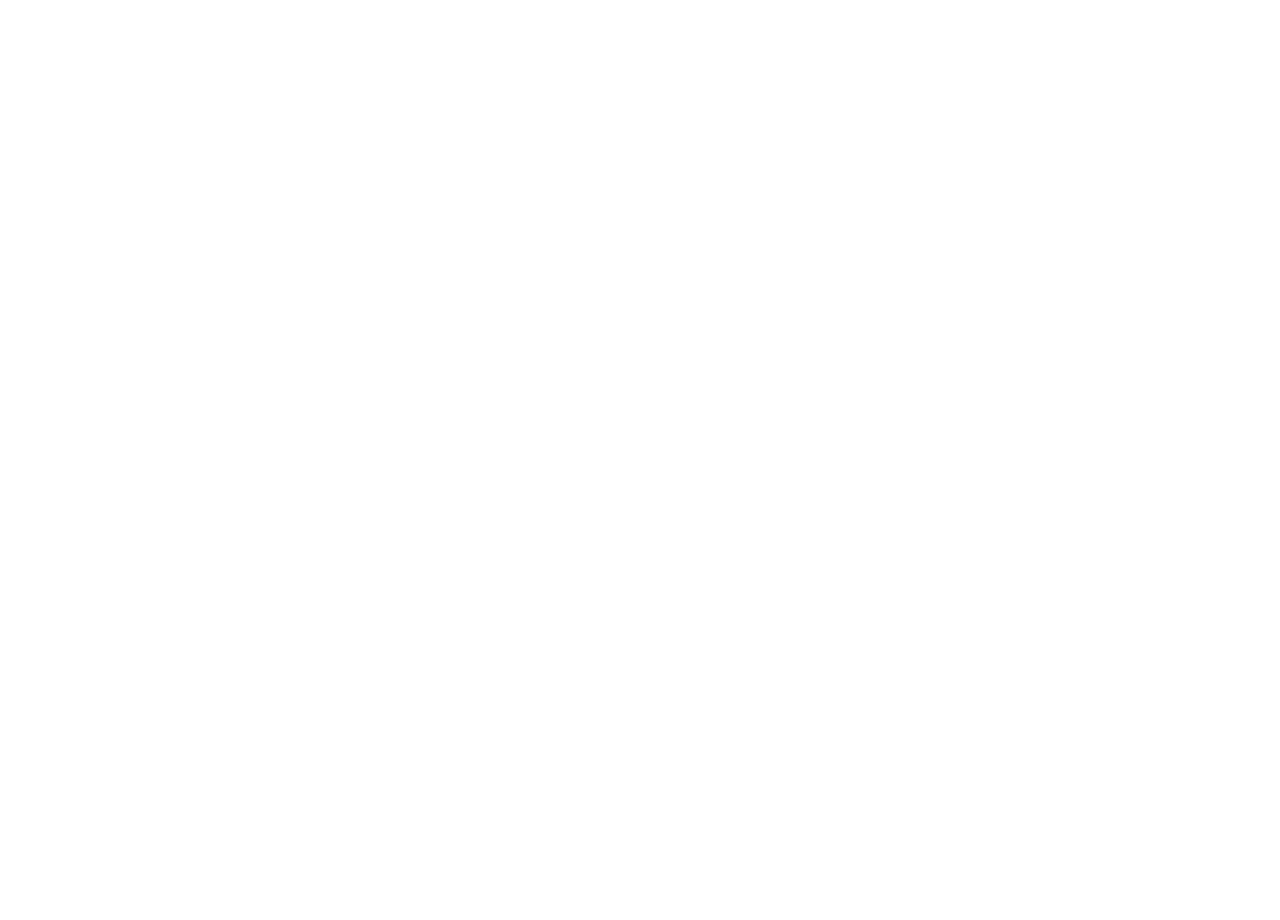
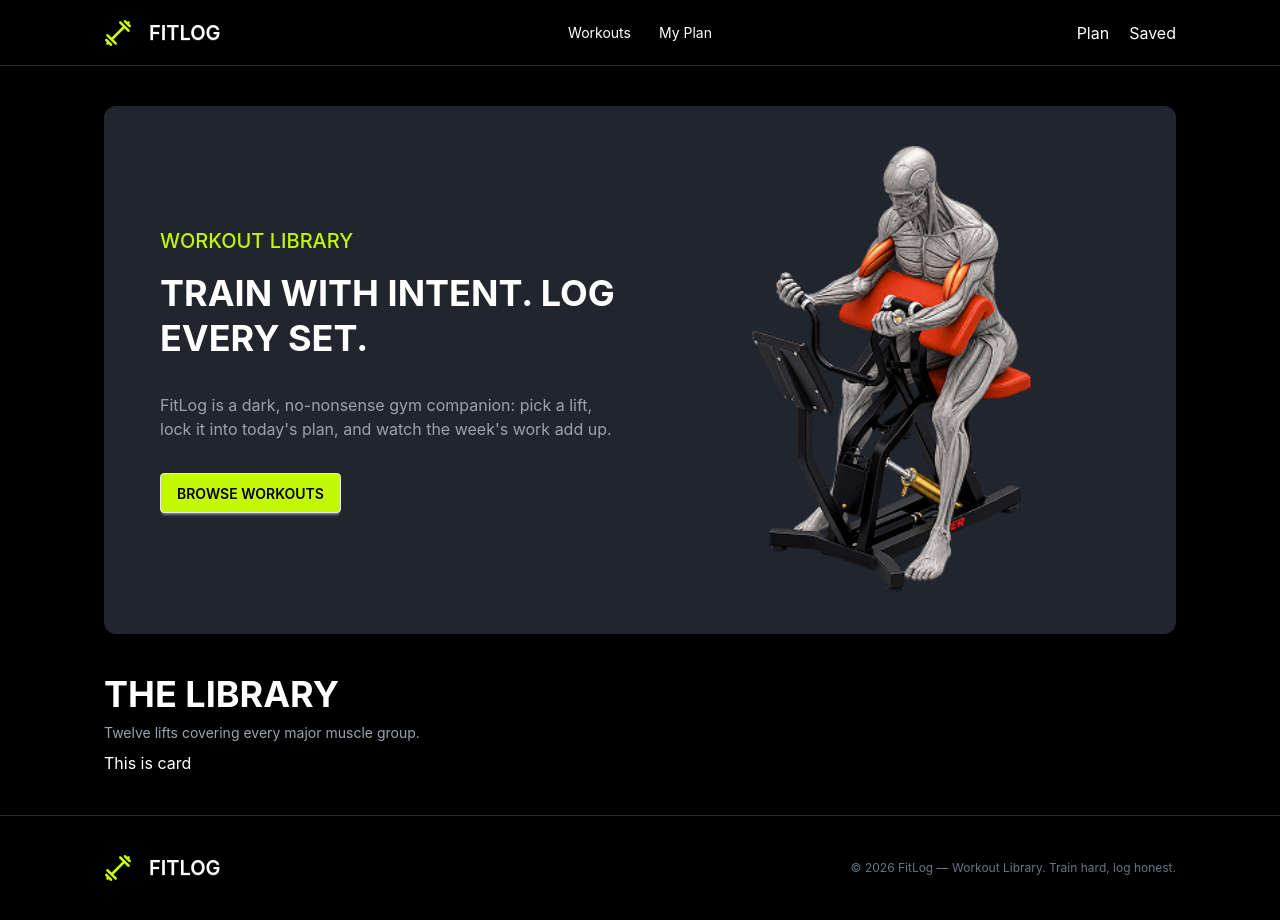
Before and after one commit to mdraju116/FitLog-A6, a Next.js app in the folder fit-log/: page / in a window 1280 px wide. Before the commit the page ends 800 px from the top, so only its background shows below. Built offline with nearby package versions, Linux system fonts and the light colour scheme.

Commit message:
navbar-hero-and-footer-completed

```diff
--- a/fit-log/app/components/homepage/Banner.tsx
+++ b/fit-log/app/components/homepage/Banner.tsx
@@ -0,0 +1,45 @@
+import Image from "next/image";
+
+import heroImg from "@/assets/banner.png";
+
+const Banner = () => {
+  return (
+    <div className="container mx-auto px-4 sm:px-16 lg:px-26 my-6 sm:my-8 lg:my-10">
+      <div className="hero bg-[#20252e] shadow-md py-4 sm:py-6 rounded-xl px-4 sm:px-6 lg:px-10">
+        <div className="hero-content flex-col justify-between lg:flex-row-reverse gap-8 lg:gap-12">
+
+          {/* Hero Image */}
+          <Image
+            src={heroImg}
+            alt="Hero Image"
+            className="w-full max-w-70 sm:max-w-87 lg:max-w-md h-auto"
+          />
+
+          {/* Hero Content */}
+          <div className="space-y-4 text-center lg:text-left">
+
+            <h2 className="text-[#c2f800] text-base sm:text-xl font-medium">
+              WORKOUT LIBRARY
+            </h2>
+
+            <h1 className="text-3xl sm:text-4xl lg:text-4.5xl font-bold leading-tight">
+              TRAIN WITH INTENT. LOG <br /> EVERY SET.
+            </h1>
+
+            <p className="py-3 sm:py-4 text-[#9ca3af] text-base sm:text-[14px] lg:text-[16px] font-normal">
+              FitLog is a dark, no-nonsense gym companion: pick a lift, lock it
+              into today&apos;s plan, and watch the week&apos;s work add up.
+            </p>
+
+            <button className="btn bg-[#c2f800] text-black">
+              BROWSE WORKOUTS
+            </button>
+
+          </div>
+        </div>
+      </div>
+    </div>
+  );
+};
+
+export default Banner;
--- a/fit-log/app/components/homepage/WorkoutLibrary.tsx
+++ b/fit-log/app/components/homepage/WorkoutLibrary.tsx
@@ -0,0 +1,23 @@
+import WorkoutLibraryCard from "../shared/WorkoutLibraryCard";
+
+
+const WorkoutLibrary = () => {
+    return (
+        <div className="container mx-auto px-26 space-y-2">
+            <h1 className="text-white text-4xl font-bold">THE LIBRARY</h1>
+            <p className="text-[14px] font-normal text-[#9ca3af]">Twelve lifts covering every major muscle group.</p>
+
+        <div className="grid grid-cols-3 gap-2">
+
+            <WorkoutLibraryCard></WorkoutLibraryCard>
+
+        </div>
+
+
+        </div>
+
+
+    );
+};
+
+export default WorkoutLibrary;
--- a/fit-log/app/components/shared/Footer.tsx
+++ b/fit-log/app/components/shared/Footer.tsx
@@ -0,0 +1,32 @@
+
+import Link from "next/link";
+import Image from "next/image";
+import logo from "@/assets/logo.png"
+
+const Footer = () => {
+    return (
+        <div className="bg-black shadow-md mt-10">
+            <hr  className="text-[#292b28]"/>
+
+            <div className="container mx-auto px-4 sm:px-16 lg:px-26 flex justify-between items-center py-8">
+               <div className="flex items-center">
+                <Image
+                     src={logo}
+                     alt="Navbar Logo"
+                     className="rotate-90 w-7 h-7"
+                />
+                <Link href="/" className="btn btn-ghost text-lg sm:text-xl text-white" >
+                        FITLOG
+               </Link>
+               </div>
+
+               <p className="text-[12px] text-[#6b7280] font-normal">© 2026 FitLog — Workout Library. Train hard, log honest.</p>
+
+
+            </div>
+
+        </div>
+    );
+};
+
+export default Footer;
--- a/fit-log/app/components/shared/Navbar.tsx
+++ b/fit-log/app/components/shared/Navbar.tsx
@@ -0,0 +1,90 @@
+
+import Link from "next/link";
+import logo from "@/assets/logo.png";
+import Image from "next/image";
+
+const Navbar = () => {
+    const links = (
+        <>
+            <li>  <Link href="/">Workouts</Link></li>
+            <li> <Link href="/myplan">My Plan</Link> </li>
+        </>
+    );
+
+    return (
+        <div className="bg-black shadow-md">
+            <div className="navbar container mx-auto px-4 sm:px-16 lg:px-26">
+
+                {/* Navbar Start */}
+                <div className="navbar-start">
+
+                    {/* Mobile Menu */}
+                    <div className="dropdown sm:hidden ">
+                        <div
+                            tabIndex={0}
+                            role="button"
+                            className="btn btn-ghost text-white "
+                        >
+                            <svg
+                                aria-label="Menu"
+                                xmlns="http://www.w3.org/2000/svg"
+                                className="h-5 w-5"
+                                fill="none"
+                                viewBox="0 0 24 24"
+                                stroke="currentColor"
+                            >
+                                <path
+                                    strokeLinecap="round"
+                                    strokeLinejoin="round"
+                                    strokeWidth="2"
+                                    d="M4 6h16M4 12h8m-8 6h16"
+                                />
+                            </svg>
+                        </div>
+
+                        {/* Dropdown */}
+                        <ul
+                            tabIndex={-1}
+                            className="menu menu-sm dropdown-content bg-zinc-900 text-white rounded-box z-50 mt-3 w-52 p-2 shadow-xl"
+                        >
+                            {links}
+                        </ul>
+                    </div>
+
+                    {/* Logo */}
+                    <Image
+                        src={logo}
+                        alt="Navbar Logo"
+                        className="rotate-90 w-7 h-7"
+                    />
+
+                    {/* Brand */}
+                    <Link href="/" className="btn btn-ghost text-lg sm:text-xl text-white" >
+                        FITLOG
+                    </Link>
+                </div>
+
+                {/* Tablet + Desktop Navigation */}
+                <div className="navbar-center hidden sm:flex">
+                    <ul className="menu menu-horizontal px-0 sm:gap-0 lg:gap-1">
+                        {links}
+                    </ul>
+                </div>
+
+                {/* Plan + Saved */}
+                <div className="navbar-end">
+                    <div className="flex items-center gap-3 sm:gap-4 lg:gap-5">
+                        <Link href="/myplan">Plan</Link>
+                        <Link href="/myplan">Saved</Link>
+                    </div>
+                </div>
+
+            </div>
+
+            <hr  className="text-[#292b28]"/>
+
+        </div>
+    );
+};
+
+export default Navbar;
--- a/fit-log/app/components/shared/WorkoutLibraryCard.tsx
+++ b/fit-log/app/components/shared/WorkoutLibraryCard.tsx
@@ -0,0 +1,11 @@
+
+
+const WorkoutLibraryCard = () => {
+    return (
+        <div>
+            This is card
+        </div>
+    );
+};
+
+export default WorkoutLibraryCard;
--- a/fit-log/app/globals.css
+++ b/fit-log/app/globals.css
@@ -2,7 +2,10 @@
 @plugin "daisyui";
 
 
-
+.theme-dark {
+  background-color: #000000;
+  color: white;
+}
 
 
 
--- a/fit-log/app/layout.tsx
+++ b/fit-log/app/layout.tsx
@@ -1,6 +1,8 @@
 import type { Metadata } from "next";
 import { Geist, Geist_Mono } from "next/font/google";
 import "./globals.css";
+import Navbar from "./components/shared/Navbar";
+import Footer from "./components/shared/Footer";
 
 const geistSans = Geist({
   variable: "--font-geist-sans",
@@ -13,7 +15,7 @@
 });
 
 export const metadata: Metadata = {
-  title: "Create Next App",
+  title: "Fit Log",
   description: "Generated by create next app",
 };
 
@@ -21,9 +23,29 @@
   return (
     <html
       lang="en"
-      className={`${geistSans.variable} ${geistMono.variable} h-full antialiased`}
+      // data-theme="dark"
+      className={`${geistSans.variable} ${geistMono.variable} h-full antialiased theme-dark`}
+      // className={`${geistSans.variable} ${geistMono.variable} h-full antialiased `}
     >
-      <body className="min-h-full flex flex-col">{children}</body>
+
+      <body className="min-h-full flex flex-col ">
+
+      <Navbar></Navbar>
+
+      <main className="flex-1">
+           {children}
+
+      </main>
+
+       <Footer></Footer>
+
+
+
+
+
+      </body>
+
+
     </html>
   );
 }
--- /dev/null
+++ b/fit-log/app/myplan/page.tsx
@@ -0,0 +1,11 @@
+import React from 'react';
+
+const MyPlanPage = () => {
+    return (
+        <div>
+            This is my plan page
+        </div>
+    );
+};
+
+export default MyPlanPage;
--- a/fit-log/app/page.tsx
+++ b/fit-log/app/page.tsx
@@ -1,7 +1,12 @@
-import Image from "next/image";
+
+import Banner from "./components/homepage/Banner";
+import WorkoutLibrary from "./components/homepage/WorkoutLibrary";
 
 export default function Home() {
   return (
-    <div></div>
+    <div>
+       <Banner></Banner>
+       <WorkoutLibrary></WorkoutLibrary>
+    </div>
   );
 }
```
Also changed, not shown: fit-log/app/plan/page.tsx (deleted).
